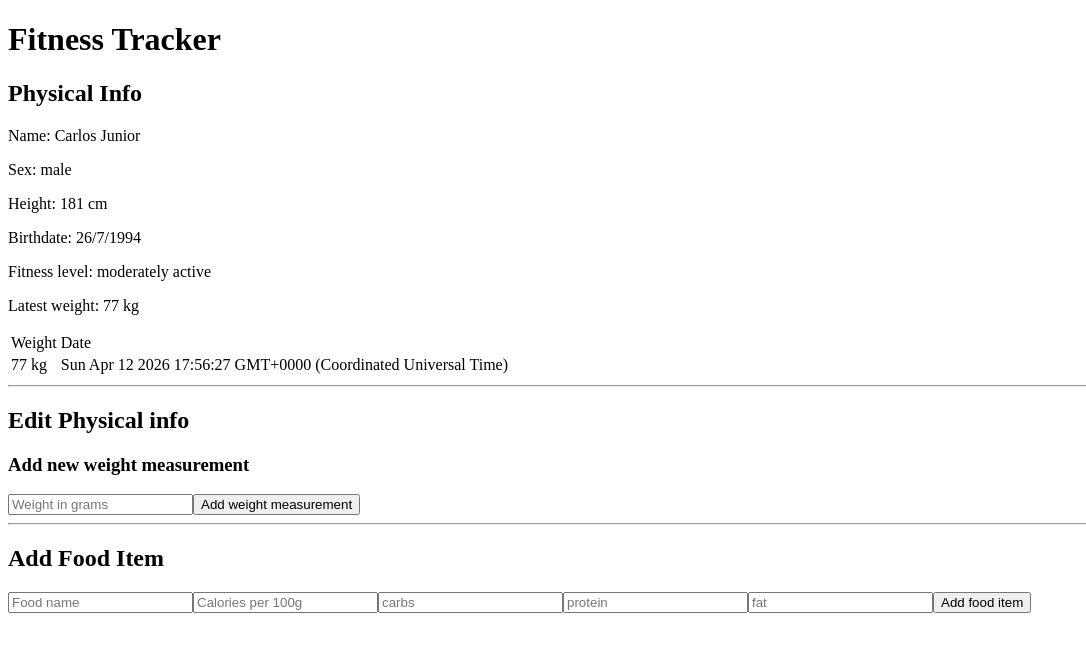
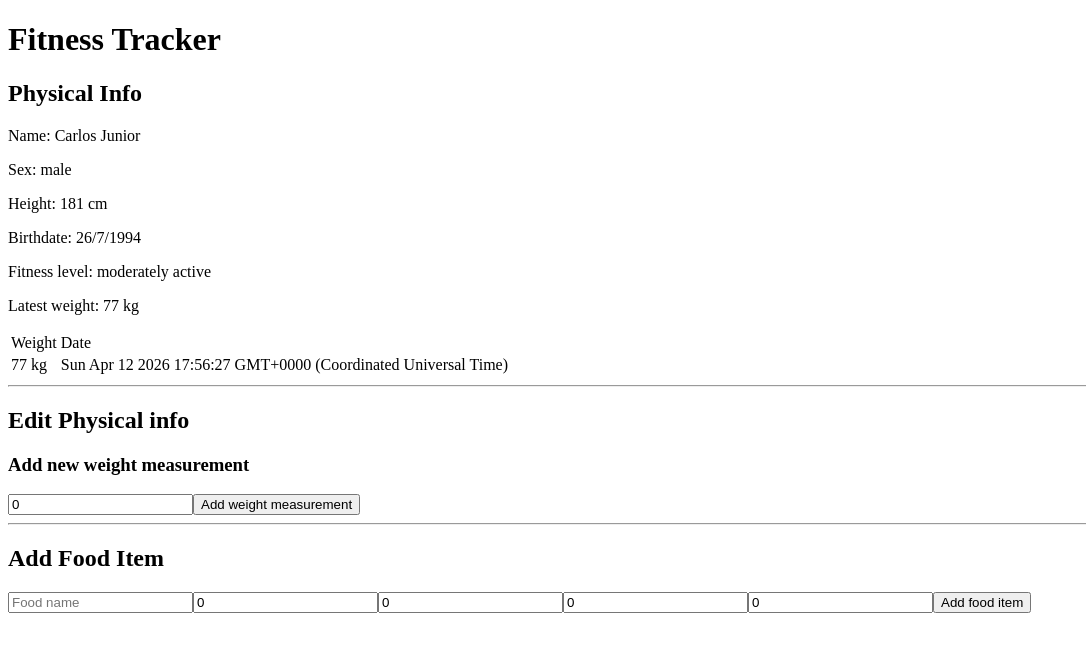
Before and after one commit to ccassinjr/fitnesstracker, a React (Vite) app: page / in a window 1280 px wide. Shown: the top 652 px of the page, without its empty margins (0-1086 px from the left). Built offline with nearby package versions, Linux system fonts and the light colour scheme.

Commit message:
Use react states to handle form fields

```diff
--- a/src/index.tsx
+++ b/src/index.tsx
@@ -124,25 +124,21 @@ function EditPhysicalInfo({
   database: Database;
   setDatabase: React.Dispatch<React.SetStateAction<Database>>;
 }) {
+  const [weight, setWeight] = useState(0);
+
   function handleUpdatePhysicalInfo(e: FormEvent<HTMLFormElement>) {
     e.preventDefault();
-    const form = e.currentTarget;
-    const formData = new FormData(form);
-    const weight = formData.get("weight");
-    if (weight == null || typeof weight !== "string") {
-      throw new Error("Missing required weight field");
-    }
     setDatabase({
       ...database,
       physicalInfo: {
         ...database.physicalInfo,
         weight: [
           ...database.physicalInfo.weight,
-          { weight: parseInt(weight, 10), timestamp: Date.now() },
+          { weight, timestamp: Date.now() },
         ],
       },
     });
-    form.reset();
+    setWeight(0);
   }
 
   return (
@@ -155,6 +151,11 @@ function EditPhysicalInfo({
           type="number"
           placeholder="Weight in grams"
           required
+          value={weight}
+          onChange={(e) => {
+            const v = e.target.valueAsNumber;
+            if (!isNaN(v)) setWeight(v);
+          }}
         />
         <button type="submit">Add weight measurement</button>
       </form>
@@ -169,60 +170,91 @@ function AddFoodItem({
   database: Database;
   setDatabase: React.Dispatch<React.SetStateAction<Database>>;
 }) {
+  const [name, setName] = useState("");
+  const [caloriesPer100g, setCaloriesPer100g] = useState(0);
+  const [carbs, setCarbs] = useState(0);
+  const [protein, setProtein] = useState(0);
+  const [fat, setFat] = useState(0);
+
   function handleAddFood(e: FormEvent<HTMLFormElement>) {
     e.preventDefault();
-    const form = e.currentTarget;
-    const formData = new FormData(form);
-    const name = formData.get("name");
-    if (name == null || typeof name !== "string") {
-      throw new Error("Missing required name field");
-    }
-    const calories_per_100g = formData.get("calories_per_100g");
-    if (calories_per_100g == null || typeof calories_per_100g !== "string") {
-      throw new Error("Missing required calories_per_100g field");
-    }
-    const carbs = formData.get("carbs");
-    if (carbs == null || typeof carbs !== "string") {
-      throw new Error("Missing required carbs field");
-    }
-    const protein = formData.get("protein");
-    if (protein == null || typeof protein !== "string") {
-      throw new Error("Missing required protein field");
-    }
-    const fat = formData.get("fat");
-    if (fat == null || typeof fat !== "string") {
-      throw new Error("Missing required fat field");
-    }
     setDatabase({
       ...database,
       foods: [
         ...database.foods,
         {
           name,
-          calories_per_100g: parseInt(calories_per_100g, 10),
-          carbs: parseInt(carbs, 10),
-          protein: parseInt(protein, 10),
-          fat: parseInt(fat, 10),
+          calories_per_100g: caloriesPer100g,
+          carbs,
+          protein,
+          fat,
           common_portions: [],
         },
       ],
     });
-    form.reset();
+    // reset the form.
+    setName("");
+    setCaloriesPer100g(0);
+    setCarbs(0);
+    setProtein(0);
+    setFat(0);
   }
   return (
     <>
       <h2>Add Food Item</h2>
       <form onSubmit={handleAddFood}>
-        <input name="name" type="text" placeholder="Food name" required />
+        <input
+          name="name"
+          type="text"
+          placeholder="Food name"
+          required
+          value={name}
+          onChange={(e) => setName(e.target.value)}
+        />
         <input
           name="calories_per_100g"
-          type="text"
+          type="number"
           placeholder="Calories per 100g"
           required
+          value={caloriesPer100g}
+          onChange={(e) => {
+            const v = e.target.valueAsNumber;
+            if (!isNaN(v)) setCaloriesPer100g(v);
+          }}
         />
-        <input name="carbs" type="text" placeholder="carbs" required />
-        <input name="protein" type="text" placeholder="protein" required />
-        <input name="fat" type="text" placeholder="fat" required />
+        <input
+          name="carbs"
+          type="number"
+          placeholder="carbs"
+          required
+          value={carbs}
+          onChange={(e) => {
+            const v = e.target.valueAsNumber;
+            if (!isNaN(v)) setCarbs(v);
+          }}
+        />
+        <input
+          name="protein"
+          type="number"
+          placeholder="protein"
+          required
+          value={protein}
+          onChange={(e) => {
+            const v = e.target.valueAsNumber;
+            if (!isNaN(v)) setProtein(v);
+          }}
+        />
+        <input
+          name="fat"
+          type="number"
+          placeholder="fat"
+          required
+          value={fat}
+          onChange={(e) => {
+            const v = e.target.valueAsNumber;
+            if (!isNaN(v)) setFat(v);
+          }}
+        />
         <button type="submit">Add food item</button>
       </form>
     </>
```
